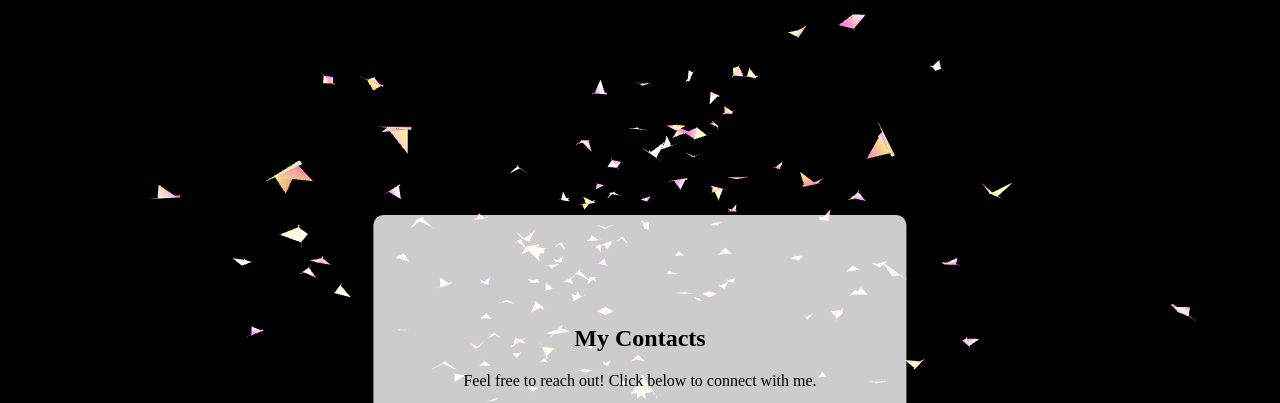
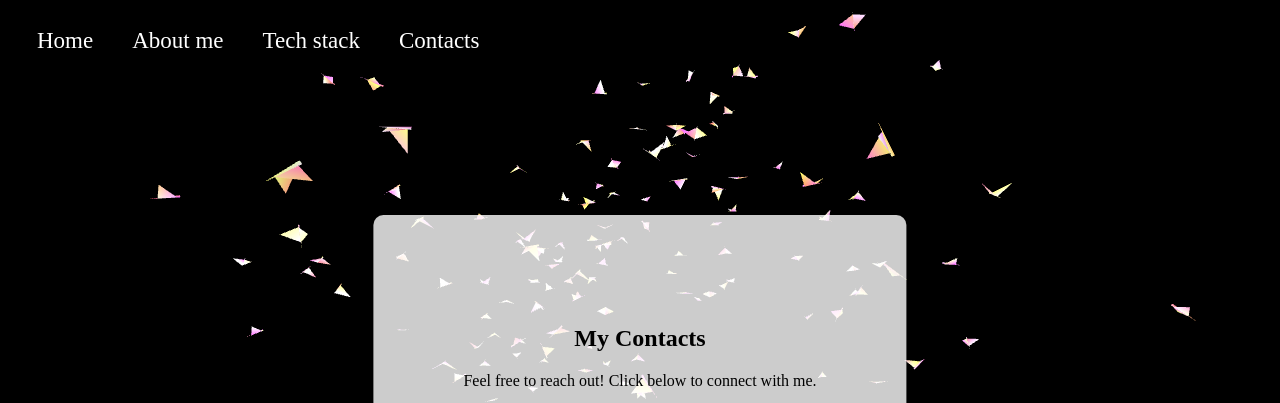
Before and after one commit to Jom-Topacio/portfolio, a plain HTML site: page contacts.html in a window 1280 px wide. Shown: the top 403 px of the page. Drawn offline with nearby package versions, Linux system fonts and the light colour scheme; animation ran at ten frames a second.

Commit message:
updated buttons

```diff
--- a/contacts.css
+++ b/contacts.css
@@ -6,6 +6,30 @@
     height: 100%;
     z-index: -1;
 }
+
+.navibar {
+    position: fixed;
+    top: 10px;
+    left: 10px;
+    background: rgba(0, 0, 0, 0.8);
+    padding: 10px 15px;
+    border-radius: 8px;
+    display: flex;
+    gap: 15px;
+}
+
+.navibar a {
+    color: white;
+    text-decoration: none;
+    font-size: 23px;
+    padding: 8px 12px;
+    border-radius: 5px;
+}
+
+.navibar a:hover {
+    background: #555;
+}
+
 .contact-container {
     position: absolute;
     top: 50%;
--- a/contacts.html
+++ b/contacts.html
@@ -16,6 +16,14 @@
 
     <body>
         <div id="vanta-bg"></div>
+
+        <nav class = "navibar" >
+
+            <a href = "index.html">Home</a>
+            <a href = "about.html">About me</a>
+            <a href = "techstack.html">Tech stack</a>
+            <a href = "contacts.html">Contacts</a>
+        </nav>
 
     <div class="contact-container">
         <h2>My Contacts</h2>
```
Also changed, not shown: about.html (+1 -1 lines), index.html (+1 -1 lines), techstack.html (+1 -1 lines).
